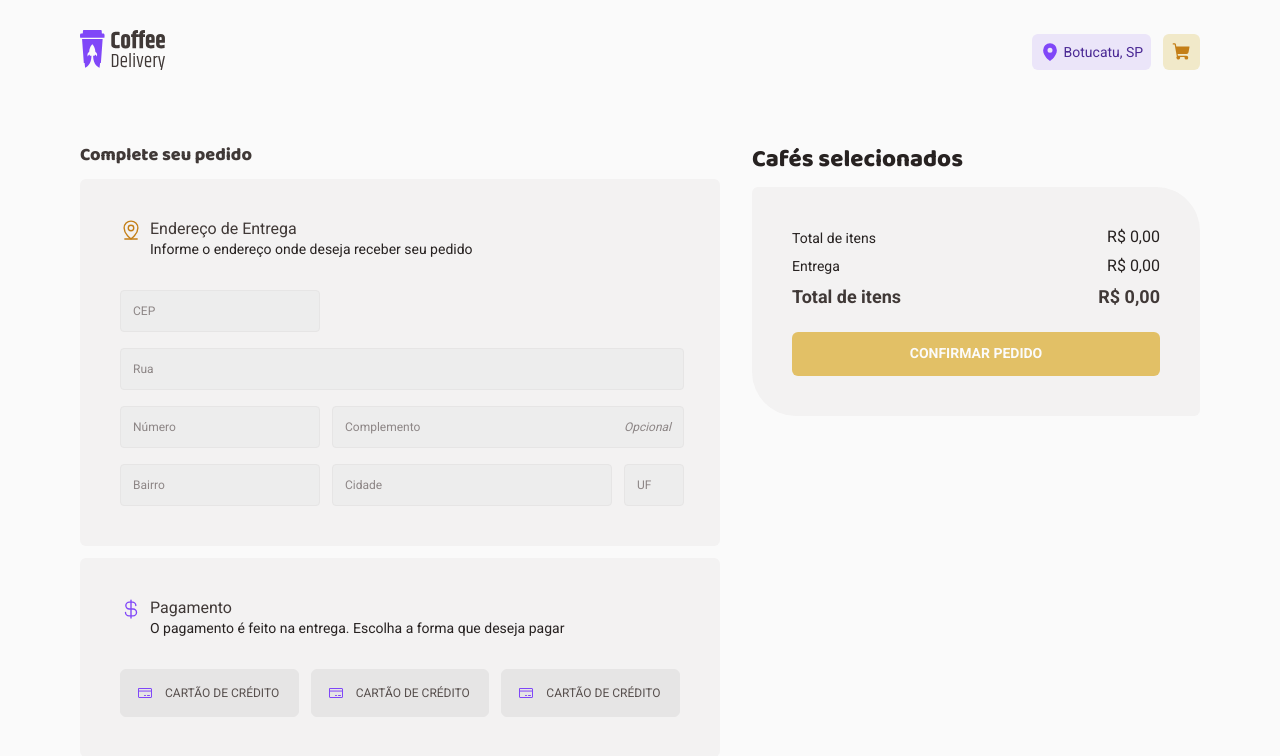
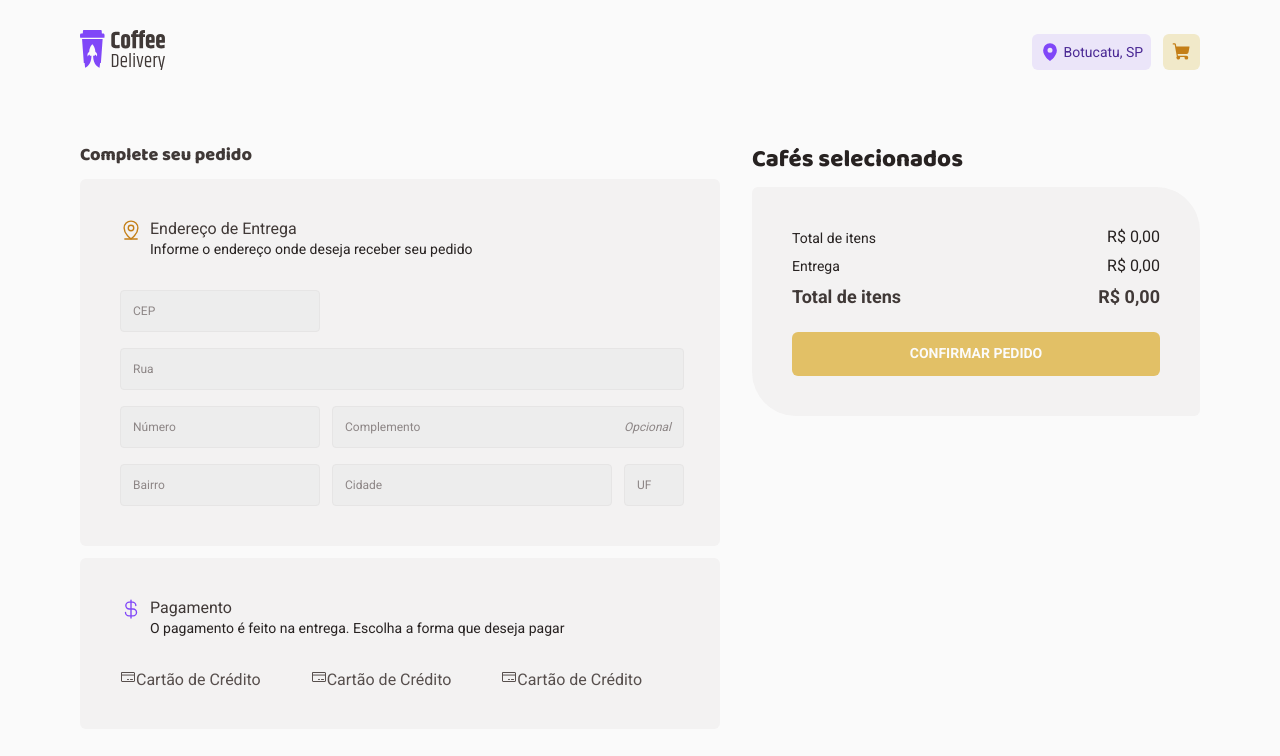
Before and after one commit to jerp86/desafio02-coffeeshop, a React (Vite) app: page /completeOrder in a window 1280 px wide. Shown: the top 756 px of the page. Built offline with nearby package versions, Linux system fonts and the light colour scheme.

Commit message:
create styles

```diff
--- a/src/pages/CompleteOrder/components/PaymentMethodInput/styles.ts
+++ b/src/pages/CompleteOrder/components/PaymentMethodInput/styles.ts
@@ -1,6 +1,25 @@
-import styled from 'styled-components'
+import styled, { css } from 'styled-components'
 
 export const PaymentMethodContainer = styled.div`
+  input {
+    visibility: hidden;
+    appearance: none;
+  }
+
+  input:checked + label div {
+    ${({ theme }) => css`
+      background-color: ${theme.colors['purple-light']};
+      border-color: ${theme.colors.purple};
+
+      &:hover {
+        background-color: ${theme.colors['purple-light']};
+        opacity: 0.7;
+      }
+    `}
+  }
+`
+
+export const ContentContainer = styled.div`
   padding: 0 1.6rem;
   background-color: ${({ theme }) => theme.colors['base-button']};
   color: ${({ theme }) => theme.colors['base-text']};
```
